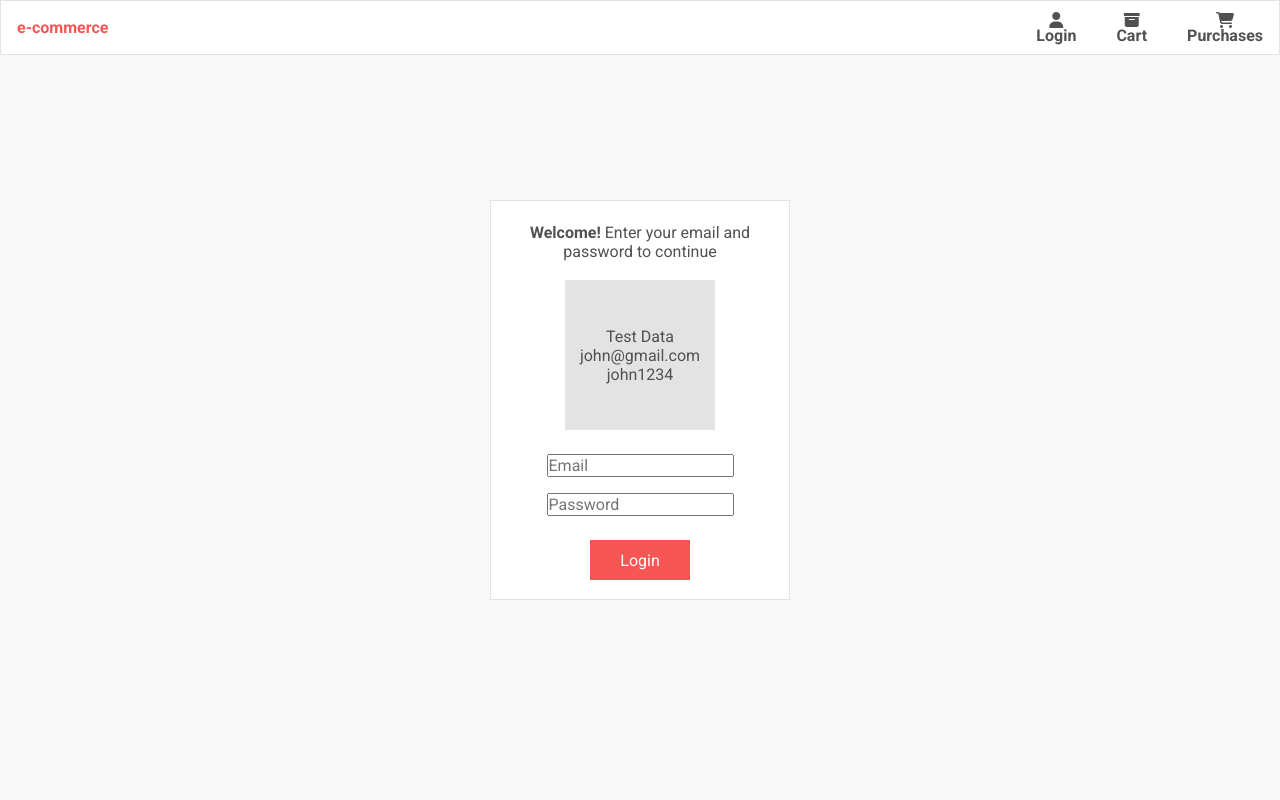
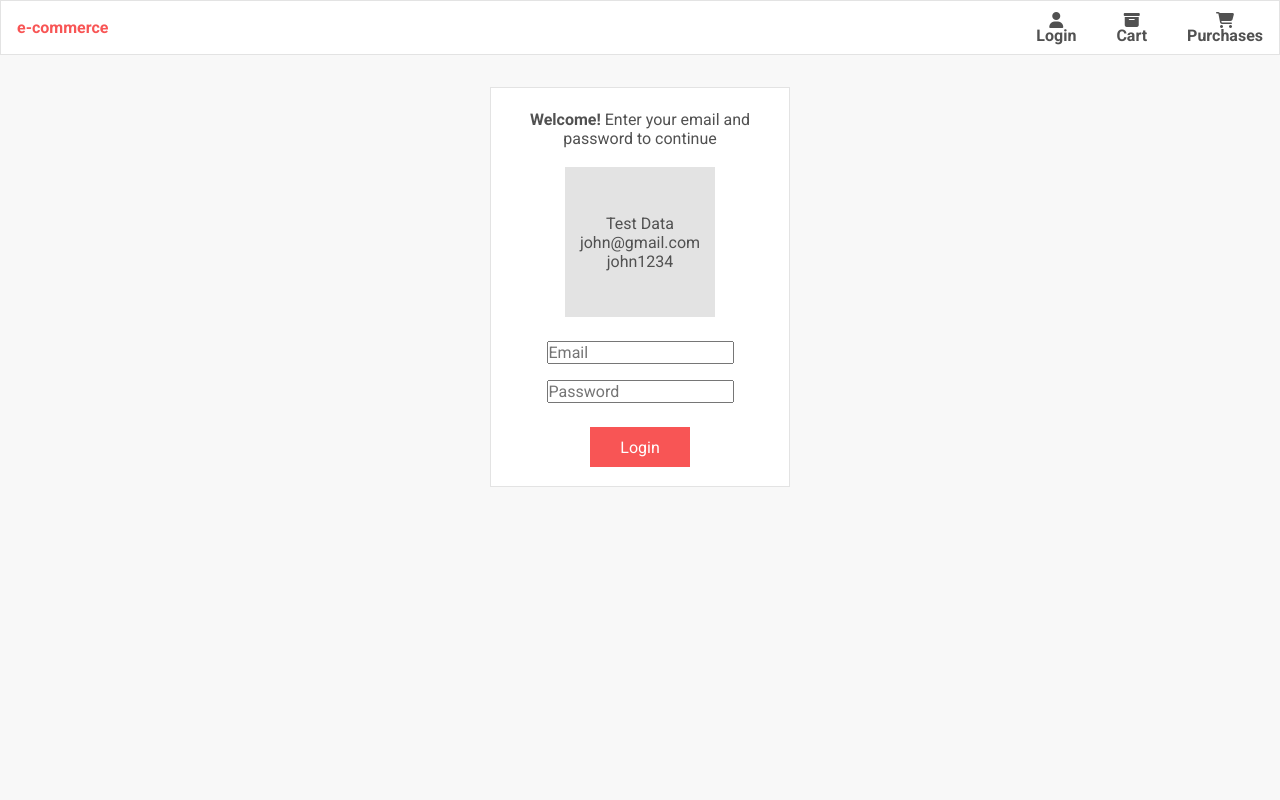
Before and after one commit to leomel266/ecommerce6, a React (Vite) app: page /#/login in a window 1280 px wide. Shown: the top 800 px of the page. Built offline with nearby package versions, Linux system fonts and the light colour scheme; no server answers.

Commit message:
login css

```diff
--- a/src/pages/styles/login.css
+++ b/src/pages/styles/login.css
@@ -3,6 +3,7 @@
   width: 100%;
   background-color: hsla(0, 1%, 72%, 0.1);
   position: relative;
+  padding-top: 2em;
 }
 
 .login__p {
@@ -17,14 +18,11 @@
   border: 1px solid #aaa5;
   width: 300px;
   height: 400px;
-  margin: auto;
   text-align: center;
   background-color: white;
-  position: fixed;
   right: 0;
   left: 0;
-  top: 50%;
-  bottom: 50%;
+  margin: auto;
 }
 
 .login__suggest {
```
